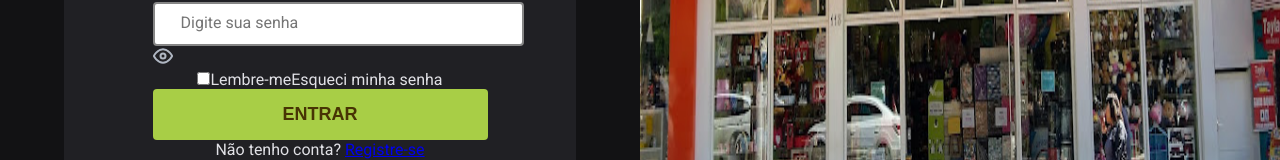
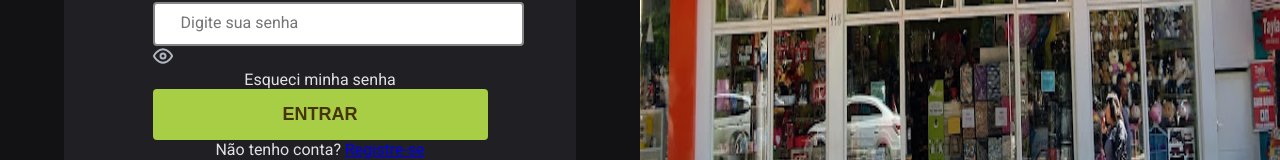
Before and after one commit to AlanDiogoR/TCC, a Next.js app in the folder frontend/verdanzin/: page /Login in a window 1280 px wide. Shown: the part 459-619 px from the top of the page. Built offline with nearby package versions, Linux system fonts and the light colour scheme.

Commit message:
17/08/2023 mexi no login

```diff
--- a/frontend/verdanzin/src/pages/Login/index.tsx
+++ b/frontend/verdanzin/src/pages/Login/index.tsx
@@ -54,11 +54,6 @@ export default function UserLogin() {
           </InputContainer>
 
           <div className="input-check">
-            <label>
-              <div></div>
-              <input type="checkbox" id="check" />
-              <span className="text-info">Lembre-me</span>
-            </label>
             <span>Esqueci minha senha</span>
           </div>
 
```
